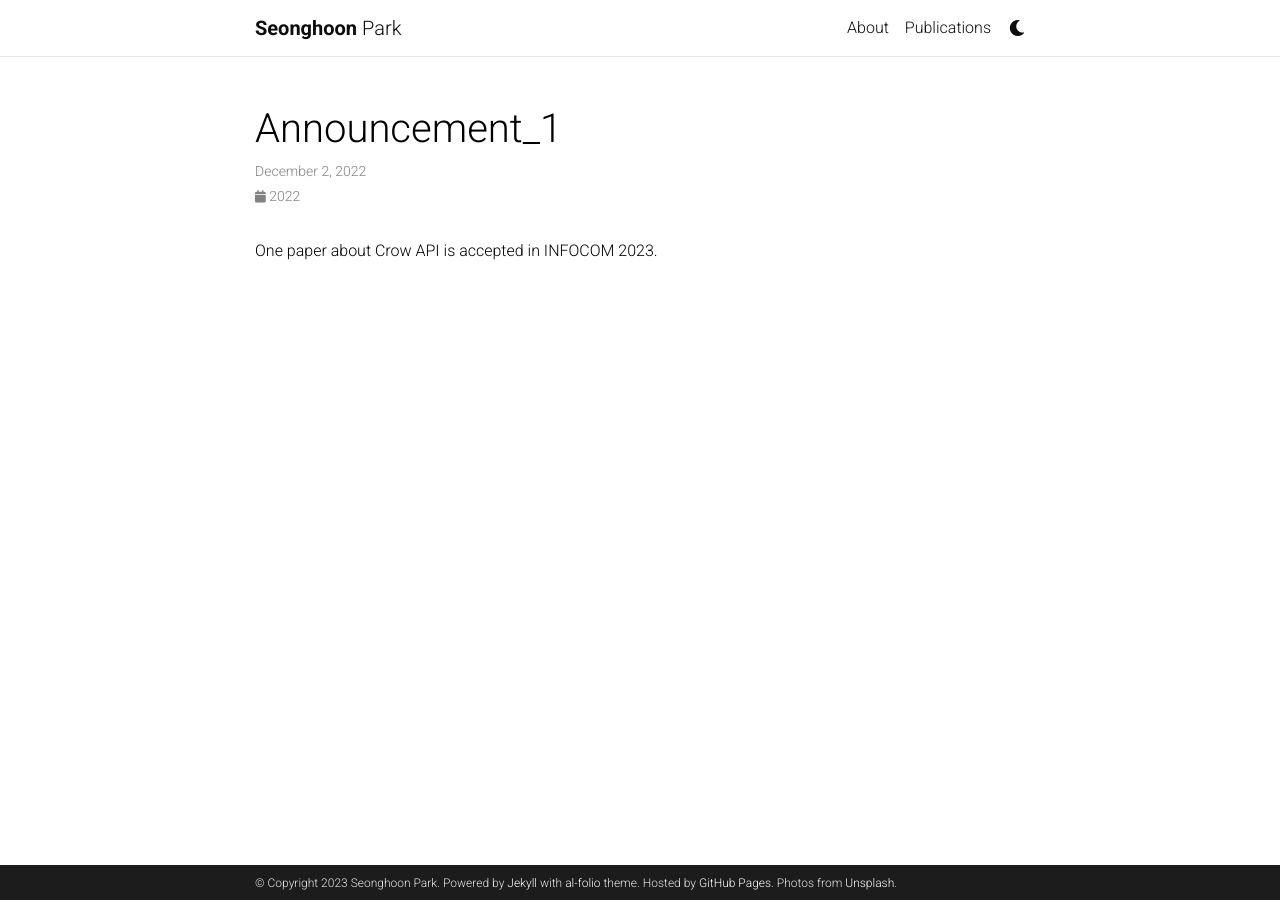
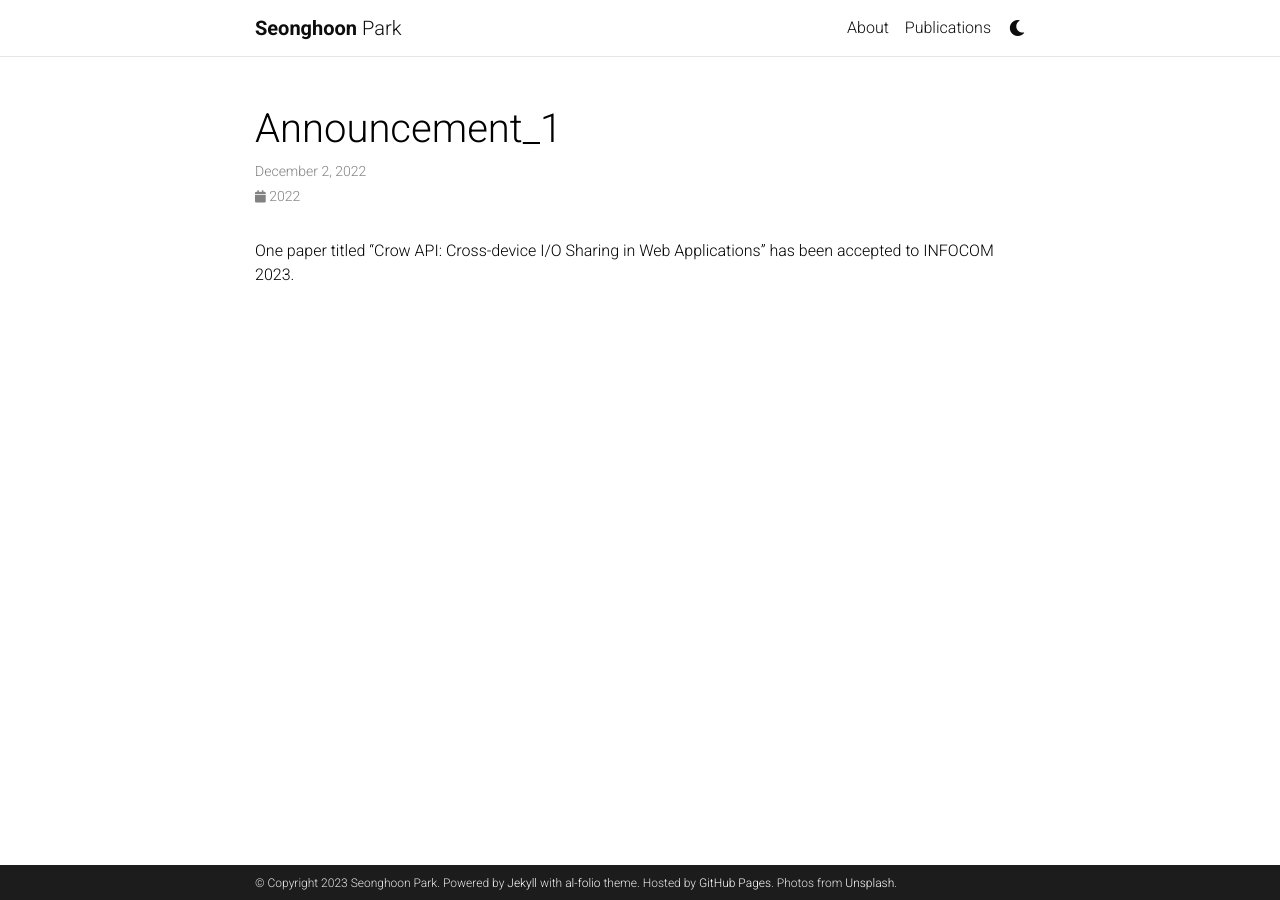
Before and after one commit to parkseonghoony/parkseonghoony.github.io, a Jekyll site: the page built from _news/announcement_1.md, in a window 1280 px wide. Built offline with Jekyll 4.4.1, drawn with Linux system fonts in a browser that asks for light colours; comment, search, counter and statistics services are not loaded; a style sheet for code colours, icons or effects is not loaded.

Commit message:
the first news

```diff
--- a/_news/announcement_1.md
+++ b/_news/announcement_1.md
@@ -4,4 +4,4 @@ date: 2022-12-02
 inline: true
 ---
 
-One paper about Crow API is accepted in INFOCOM 2023.
+One paper titled "Crow API: Cross-device I/O Sharing in Web Applications" has been accepted to INFOCOM 2023.
```
